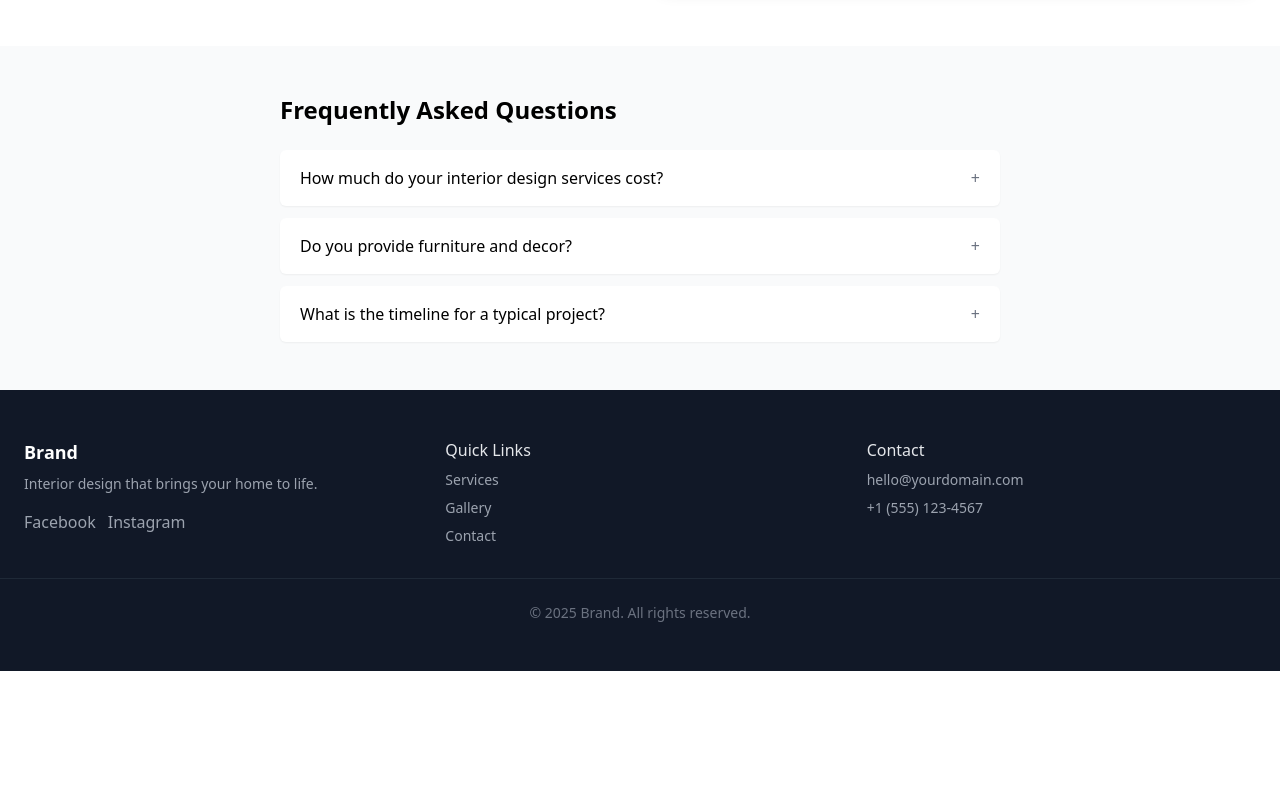
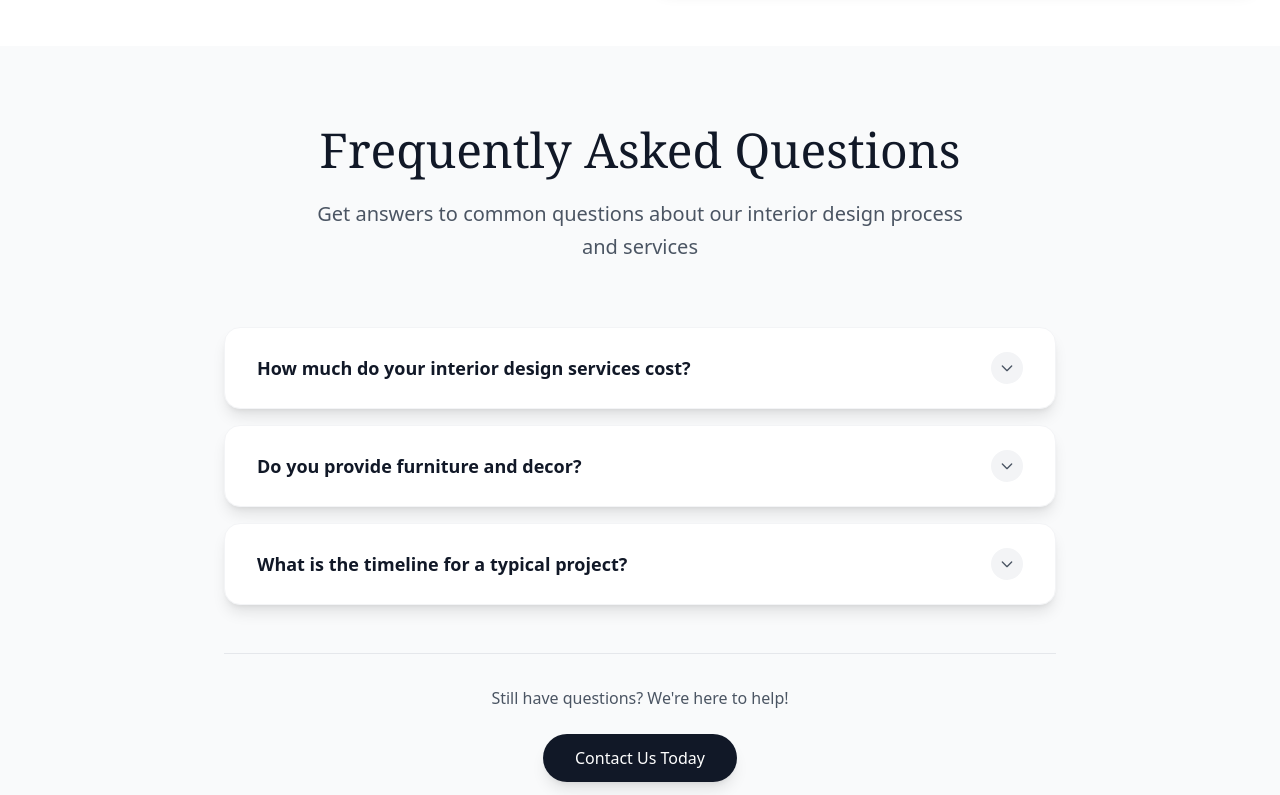
Before and after one commit to Nati-darse/Figma, an Angular app in the folder unk/I/: page / in a window 1280 px wide. Shown: the part 3985-4780 px from the top of the page. Before the commit the page ends 4656 px from the top, so only its background shows below. Built offline with nearby package versions, Linux system fonts and the light colour scheme.

Commit message:
html format for frequently added queations section on the page

```diff
--- a/unk/I/src/app/Components/faq/faq.component.html
+++ b/unk/I/src/app/Components/faq/faq.component.html
@@ -1,17 +1,67 @@
-<section class="py-12 bg-gray-50">
-  <div class="max-w-3xl mx-auto px-6">
-    <h3 class="text-2xl font-semibold mb-6">Frequently Asked Questions</h3>
+<section class="py-20 bg-gray-50">
+  <div class="max-w-4xl mx-auto px-4 sm:px-6 lg:px-8">
+    <!-- Section Header -->
+    <div class="text-center mb-16">
+      <h2 class="text-4xl md:text-5xl font-serif font-light text-gray-900 mb-6">
+        Frequently Asked Questions
+      </h2>
+      <p class="text-xl text-gray-600 max-w-2xl mx-auto leading-relaxed">
+        Get answers to common questions about our interior design process and services
+      </p>
+    </div>
 
-    <div class="space-y-3">
-      <div *ngFor="let f of faqs; index as i" class="bg-white rounded-md shadow-sm overflow-hidden">
-        <button class="w-full text-left px-5 py-4 flex items-center justify-between" (click)="toggle(i)">
-          <span class="font-medium">{{ f.q }}</span>
-          <span class="text-gray-500">{{ f.open ? '−' : '+' }}</span>
+    <!-- FAQ Accordion -->
+    <div class="space-y-4">
+      <div *ngFor="let f of faqs; index as i"
+           class="bg-white rounded-2xl shadow-lg hover:shadow-xl transition-all duration-300 overflow-hidden border border-gray-100">
+
+        <!-- Question Button -->
+        <button
+          class="w-full text-left px-6 py-5 md:px-8 md:py-6 flex items-center justify-between group"
+          (click)="toggle(i)"
+          [class.bg-gray-50]="f.open">
+
+          <span class="font-semibold text-gray-900 text-lg pr-4 group-hover:text-gray-700 transition-colors duration-300">
+            {{ f.q }}
+          </span>
+
+          <span class="flex-shrink-0 w-8 h-8 bg-gray-100 rounded-full flex items-center justify-center group-hover:bg-gray-200 transition-colors duration-300">
+            <svg class="w-4 h-4 text-gray-600 transition-transform duration-300"
+                 [class.rotate-180]="f.open"
+                 fill="none"
+                 stroke="currentColor"
+                 viewBox="0 0 24 24">
+              <path stroke-linecap="round" stroke-linejoin="round" stroke-width="2" d="M19 9l-7 7-7-7"></path>
+            </svg>
+          </span>
         </button>
-        <div class="px-5 pb-4" *ngIf="f.open">
-          <p class="text-gray-600 text-sm">{{ f.a }}</p>
+
+        <!-- Answer Content -->
+        <div class="overflow-hidden transition-all duration-500"
+             [class.max-h-0]="!f.open"
+             [class.max-h-96]="f.open">
+          <div class="px-6 pb-6 md:px-8 md:pb-8 pt-2 border-t border-gray-100">
+            <p class="text-gray-600 leading-relaxed text-base md:text-lg">
+              {{ f.a }}
+            </p>
+
+            <!-- Additional CTA for specific questions -->
+            <div *ngIf="i === 0" class="mt-4">
+              <button class="bg-gray-900 text-white px-6 py-2 rounded-full text-sm font-medium hover:bg-gray-800 transition-all duration-300 transform hover:scale-105">
+                Book Free Consultation
+              </button>
+            </div>
+          </div>
         </div>
       </div>
     </div>
+
+    <!-- Bottom CTA -->
+    <div class="text-center mt-12 pt-8 border-t border-gray-200">
+      <p class="text-gray-600 mb-6">Still have questions? We're here to help!</p>
+      <button class="bg-gray-900 text-white px-8 py-3 rounded-full font-medium hover:bg-gray-800 transition-all duration-300 shadow-lg hover:shadow-xl transform hover:scale-105">
+        Contact Us Today
+      </button>
+    </div>
   </div>
 </section>
```
